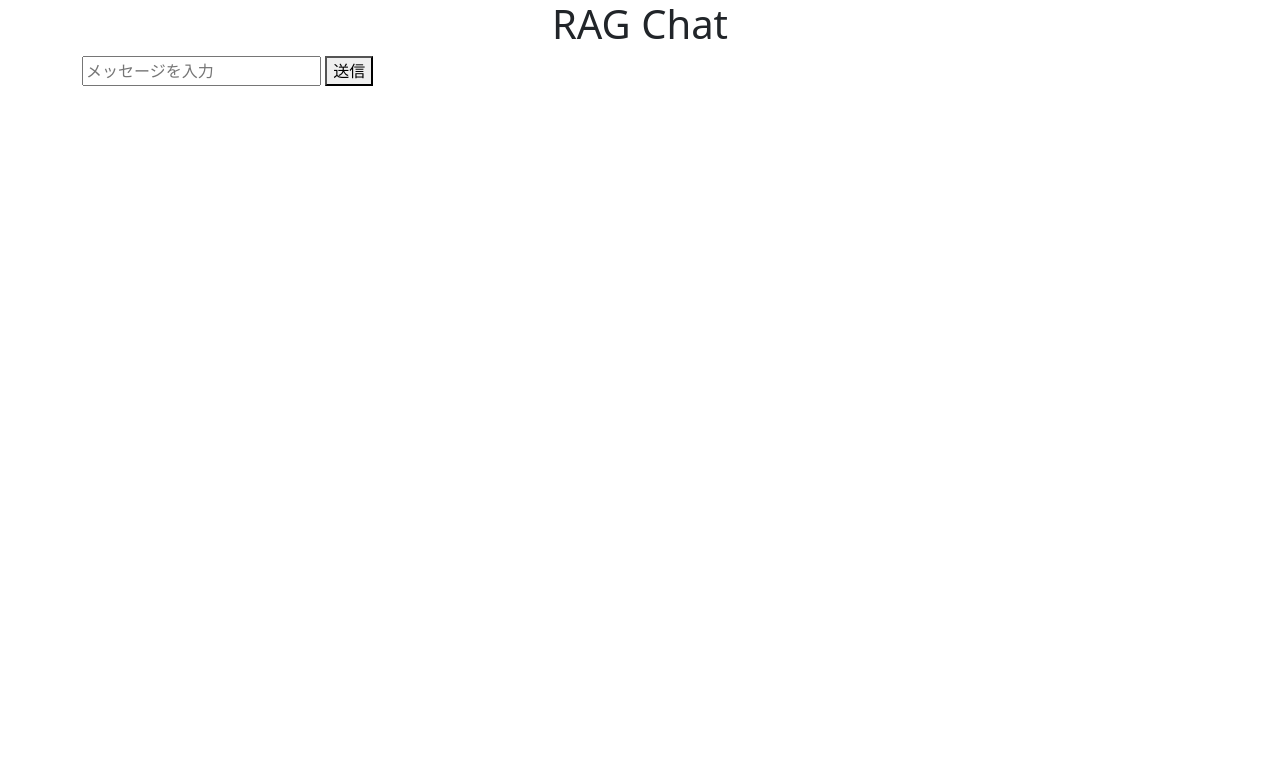
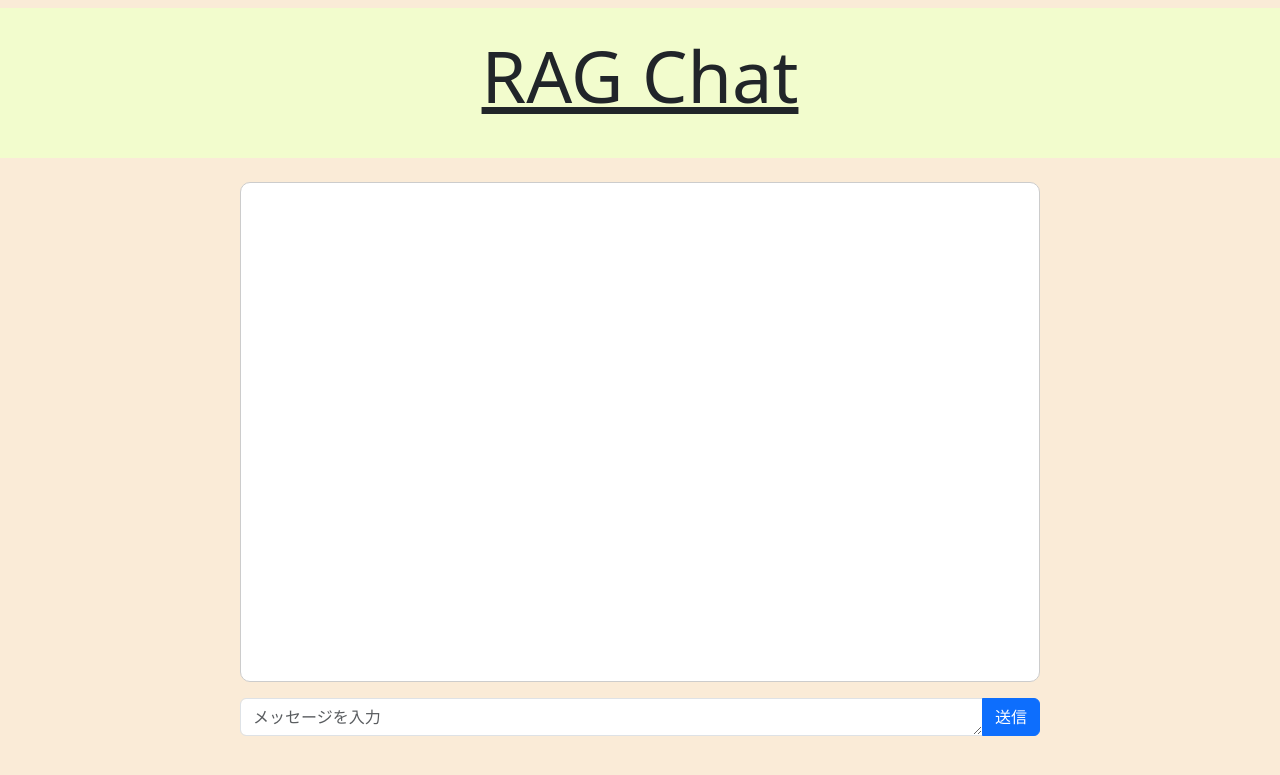
Before and after one commit to 1f10220187/law_chat, a Flask app: page / in a window 1280 px wide. Shown: the top 775 px of the page. Run offline with Flask 3, Linux system fonts and the light colour scheme; some libraries are stand-ins or nearby versions.

Commit message:
おおよその基礎機能完成

```diff
--- a/law_chat/main.py
+++ b/law_chat/main.py
@@ -41,7 +41,7 @@ vectorstore_dir = "vectorstore"
 # ベクトルストアをロードする関数
 def load_vectorstore():
     vectorstore = Chroma(persist_directory=vectorstore_dir, embedding_function=embeddings)
-    print("既存のベクトルストアを読み込みました。")
+    print("ベクトルストアを読み込みました。")
     return vectorstore
 
 #チェーンを構築用関数
@@ -59,6 +59,8 @@ def create_rag_chain(vectorstore):
         | StrOutputParser()
     )
 
+vectorstore = load_vectorstore() # ベクトルストアをロード
+
 #websocketサーバー
 @socketio.on("chat_message")
 def handle_message(data):
@@ -70,7 +72,7 @@ def handle_message(data):
     full_prompt = f"{context}\nUser: {message}\nGPT:"
 
     #OpenAI APIにリクエスト
-    vectorstore = load_vectorstore() # ベクトルストアをロード
+
     rag_chain = create_rag_chain(vectorstore) # RAGチェーンを作成
     response_id = str(time.time())  # ユニークなIDを作成
     emit("response_start", {"id": response_id})
--- /dev/null
+++ b/law_chat/static/css/index.css
@@ -0,0 +1,26 @@
+body{
+    background-color: antiquewhite;
+}
+
+#header{
+    background-color: rgb(242, 252, 205);
+}
+
+#chat-box{
+    width: 100%;
+    max-width: 800px;
+    height: 500px; /* 高さ指定 */
+    background-color: white;
+    border: 1px solid #ccc;
+    border-radius: 10px;
+    padding: 10px;
+    overflow-y: auto; /* 縦スクロールを有効にする */
+    display: flex;
+    flex-direction: column;
+    gap: 10px;
+}
+
+.input-group{
+    width: 100%;
+    max-width: 800px;
+}
--- /dev/null
+++ b/law_chat/static/js/index.js
@@ -0,0 +1,13 @@
+// Enterキーで送信（Shift+Enterなら改行）
+document.getElementById("message").addEventListener("keydown", function (event) {
+    if (event.key === "Enter" && !event.shiftKey) {
+        event.preventDefault(); // 改行を防ぐ
+        sendMessage(); // メッセージ送信
+    }
+});
+
+// 入力欄の高さを最大3行まで広く
+document.getElementById("message").addEventListener("input",function(){
+    this.style.height = "auto";
+    this.style.height = Math.min(this.scrollHeight,100)+ "px"
+})
--- a/law_chat/templates/index.html
+++ b/law_chat/templates/index.html
@@ -5,24 +5,34 @@
         <meta name="viewport" content="width=device-width, initial-scale=1.0">
         <title>判例チャットアプリ</title>
         <!-- Bootstrap 5のCDN（CSS） -->
-        <link href="https://cdn.jsdelivr.net/npm/bootstrap@5.3.2/dist/css/bootstrap.min.css" rel="stylesheet">
-
-        <!-- Bootstrap Icons（アイコン使いたい時） -->
-        <link href="https://cdn.jsdelivr.net/npm/bootstrap-icons/font/bootstrap-icons.css" rel="stylesheet">
+        <link href="https://cdn.jsdelivr.net/npm/bootstrap@5.3.0/dist/css/bootstrap.min.css" rel="stylesheet" integrity="sha384-9ndCyUaIbzAi2FUVXJi0CjmCapSmO7SnpJef0486qhLnuZ2cdeRhO02iuK6FUUVM" crossorigin="anonymous">
+        <link rel="stylesheet" href="{{ url_for('static', filename='css/index.css') }}">
         <script src="https://cdnjs.cloudflare.com/ajax/libs/socket.io/4.4.1/socket.io.js"></script>
+        <script src="{{ url_for('static', filename='js/index.js') }}" defer></script>
     </head>
     <body>
-        <div class="container">
-            <h1 class="text-center">RAG Chat</h1>
-            <div id="chat-box">
+        <div id="header" class="navbar navbar-light p-4 mt-2 mb-3">
+            <p class="mx-auto display-2 fw-light text-decoration-underline">RAG Chat</p>
+        </div>
+        <div class="container d-flex flex-column align-items-center mt-4">
+            <div id="chat-box" class="p-3 mb-3 d-flex flex-column">
 
             </div>
-            <input id="message" type="text" placeholder="メッセージを入力">
-            <button onclick="sendMessage()">送信</button>
+            <div class="input-group">
+                <textarea id="message" type="text" class="form-control" placeholder="メッセージを入力" rows="1"></textarea>
+                <button class="btn btn-primary" onclick="sendMessage()">送信</button>
+            </div>
         </div>
 
 
         <script>
+            function scrollToBottom() {
+                let chatBox = document.getElementById("chat-box");
+                setTimeout(() => {
+                    chatBox.scrollTop = chatBox.scrollHeight;
+                }, 50); // 50msの遅延で描画完了を待つ
+            }
+
             let socket = io();
             let responses = {}; // 各メッセージのIDごとにレスポンスを管理
 
@@ -35,16 +45,16 @@
 
                 // ユーザーメッセージを追加
                 let chatBox = document.getElementById("chat-box");
-                let userMessage = document.createElement("p")
-                userMessage.className = "message user";
-                userMessage.innerHTML = "<b>あなた:</b>" + msg;
+                let userMessage = document.createElement("div")
+                userMessage.className = "message user align-self-end";
+                userMessage.innerHTML = "<b>あなた: </b>" + msg;
 
                 chatBox.appendChild(userMessage);
-                chatBox.scrollTop = chatBox.scrollHeight;
+                scrollToBottom();
 
                 // 履歴に追加
                 chatHistory.push({role: "user",text:msg});
-                if(chatHistory.length > 6) chatHistory.shift(); // 最新6件まで保持
+                if(chatHistory.length > 10) chatHistory.shift(); // 最新6件まで保持
 
                 // WebSocket を使ってサーバーにメッセージを送信
                 socket.emit("chat_message", {
@@ -59,7 +69,7 @@
 
                 gptMessage.className = "message gpt";
                 gptMessage.id = "msg-" + data.id;
-                gptMessage.innerHTML = "<b>GPT:</b>";
+                gptMessage.innerHTML = "<b>GPT: </b>";
 
                 chatBox.appendChild(gptMessage);
                 responses[data.id] = gptMessage;
@@ -75,6 +85,7 @@
 
                     // 履歴の最新のGPTのメッセージを更新
                     chatHistory[chatHistory.length - 1].text += data.text;
+                    scrollToBottom();
                 }
             });
 
@@ -83,7 +94,7 @@
                 if(responses[data.id]){
                     delete responses[data.id] // メモリ開放
                 }
-                document.getElementById("chat-box").scrollTop = document.getElementById("chat-box").scrollHeight;
+                scrollToBottom();
             })
         </script>
         <!-- Bootstrap 5のCDN（JS） -->
```
